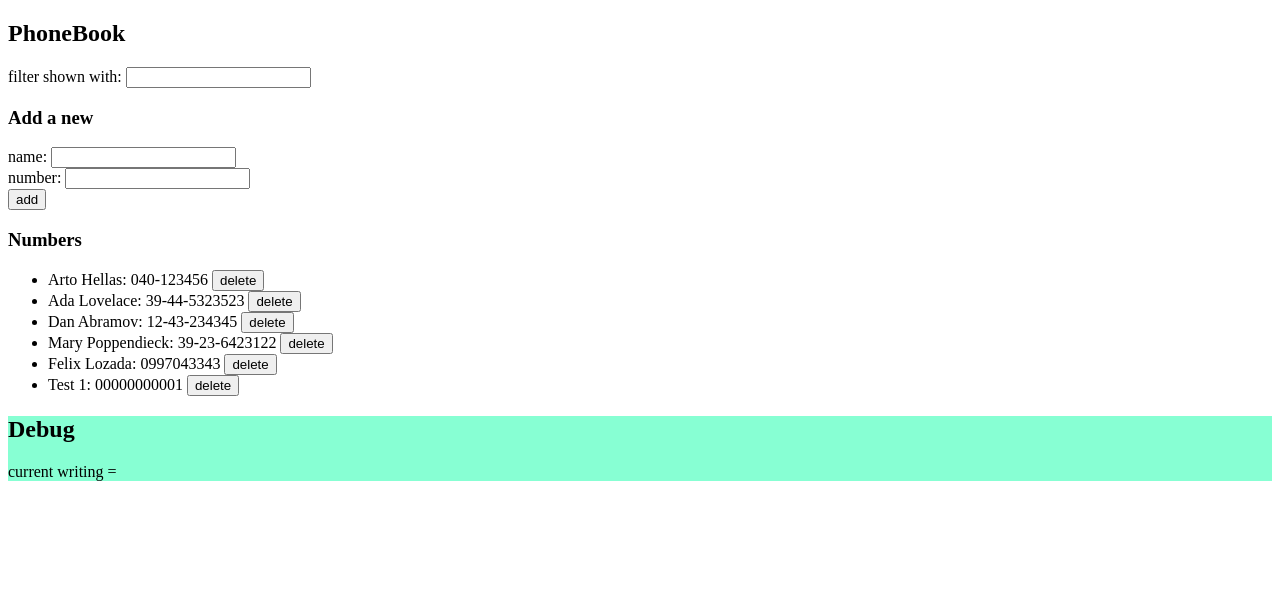
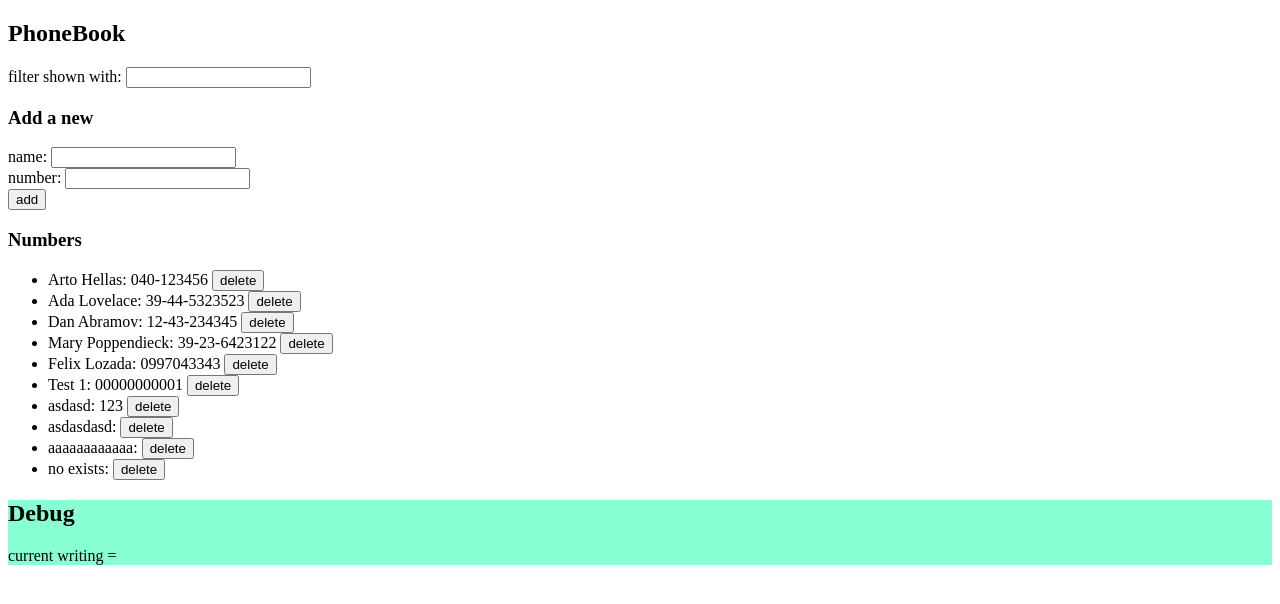
Before and after one commit to willymromero/fullstackopen-bootcamp, a React (Vite) app in the folder part2/phone-book/: page / in a window 1280 px wide. Shown: the top 604 px of the page. Built offline with nearby package versions, Linux system fonts and the light colour scheme; data requests are answered from the project's data file.

Commit message:
Part 2, exercise 2.20 rocks :rocket:

```diff
--- a/part2/phone-book/db.json
+++ b/part2/phone-book/db.json
@@ -29,6 +29,21 @@
       "name": "Test 1",
       "number": "00000000001",
       "id": 6
+    },
+    {
+      "name": "asdasd",
+      "number": "123",
+      "id": 7
+    },
+    {
+      "name": "asdasdasd",
+      "number": "",
+      "id": 8
+    },
+    {
+      "name": "aaaaaaaaaaaa",
+      "number": "",
+      "id": 10
     }
   ]
 }
--- a/part2/phone-book/src/App.jsx
+++ b/part2/phone-book/src/App.jsx
@@ -11,7 +11,7 @@ const App = () => {
   const [newPersonName, setNewPersonName] = useState("");
   const [newPersonNumber, setNewPersonNumber] = useState("");
   const [searchFilter, setSearchFilter] = useState("");
-  const [errorMessage, setErrorMessage] = useState(null)
+  const [notificationMessage, setNotificationMessage] = useState({})
 
   useEffect(() => {
     personService
@@ -37,8 +37,14 @@ const App = () => {
           .update(personExists.id, personObject)
           .then(editedPerson => setPersons(persons.map(person => person.id !== personExists.id ? person : editedPerson)))
           .then(() => {
-            setErrorMessage(`Phone number of person "${personExists.name}" was updated successfully`);
-            setTimeout(() => { setErrorMessage(null) }, 5000);
+            setNotificationMessage({ status: "success", text: `Phone number of person "${personExists.name}" was updated successfully` });
+            setTimeout(() => { setNotificationMessage({}) }, 5000);
+          })
+          .catch(error => {
+            setNotificationMessage({ status: "error", text: `Person "${personExists.name}" has already been removed from PhoneBook` });
+            setTimeout(() => { setNotificationMessage({}) }, 5000);
+            setPersons(persons.filter(person => person.id !== id));
+            console.log(error);
           });
       }
       return;
@@ -48,8 +54,8 @@ const App = () => {
       .create(personObject)
       .then(newPerson => {
         setPersons([...persons, newPerson]);
-        setErrorMessage(`Person "${newPerson.name}" was created successfully`);
-        setTimeout(() => { setErrorMessage(null) }, 5000);
+        setNotificationMessage({ status: "success", text: `Person "${newPerson.name}" was created successfully` });
+        setTimeout(() => { setNotificationMessage({}) }, 5000);
         setNewPersonName("");
         setNewPersonNumber("");
       });
@@ -71,7 +77,7 @@ const App = () => {
     <div>
 
       <h2>PhoneBook</h2>
-      <Notification message={errorMessage} />
+      <Notification notificationMessage={notificationMessage} />
       <Filter handleChange={handleFilterChange} />
       <h3>Add a new</h3>
       <PersonForm
@@ -84,6 +90,7 @@ const App = () => {
         persons={persons}
         searchFilter={searchFilter}
         setPersons={setPersons}
+        setNotificationMessage={setNotificationMessage}
       />
       <div style={{ backgroundColor: "#87ffd3" }}>
         <h2>Debug</h2>
--- a/part2/phone-book/src/components/Notification.jsx
+++ b/part2/phone-book/src/components/Notification.jsx
@@ -1,13 +1,13 @@
 import React from "react";
 
-const Notification = ({ message }) => {
-    if (!message) {
+const Notification = ({ notificationMessage }) => {
+    if (Object.keys(notificationMessage).length === 0) {
         return;
     };
 
     return (
-        <div className="notification">
-            {message}
+        <div className={`${notificationMessage.status}`}>
+            {notificationMessage.text}
         </div>
     );
 };
--- a/part2/phone-book/src/components/Persons.jsx
+++ b/part2/phone-book/src/components/Persons.jsx
@@ -1,7 +1,7 @@
 import React from "react";
 import personService from "../services/persons";
 
-const Persons = ({ persons, searchFilter, setPersons }) => {
+const Persons = ({ persons, searchFilter, setPersons, setNotificationMessage }) => {
     const deletePerson = (id) => {
         const person = persons.find(person => person.id === id);
 
@@ -11,7 +11,8 @@ const Persons = ({ persons, searchFilter, setPersons }) => {
                 .deleteById(id)
                 .then(() => setPersons(persons.filter(person => person.id !== id)))
                 .catch(error => {
-                    alert(`The person "${person.name}" was already deleted from server 😨`);
+                    setNotificationMessage({ status: "error", text: `Person "${person.name}" has already been removed from PhoneBook` });
+                    setTimeout(() => { setNotificationMessage({}) }, 5000);
                     setPersons(persons.filter(person => person.id !== id));
                     console.log(error);
                 });
--- a/part2/phone-book/src/index.css
+++ b/part2/phone-book/src/index.css
@@ -1,4 +1,4 @@
-.notification {
+.success {
     background-color: #38c37b;
     color: white;
     padding: 1em;
@@ -6,3 +6,12 @@
     box-shadow: 2px 2px 5px rgba(0, 0, 0, 0.25);
     margin-bottom: 1em;
 }
+
+.error {
+    background-color: #c33838;
+    color: white;
+    padding: 1em;
+    border-radius: 5px;
+    box-shadow: 2px 2px 5px rgba(0, 0, 0, 0.25);
+    margin-bottom: 1em;
+}
--- a/part2/phone-book/src/services/persons.js
+++ b/part2/phone-book/src/services/persons.js
@@ -3,7 +3,13 @@ const BASE_URL = "http://localhost:3001/persons";
 
 const getAll = () => {
   const request = axios.get(BASE_URL);
-  return request.then((response) => response.data);
+  // return request.then((response) => response.data);
+  const nonExisting = {
+      "name": "no exists",
+      "number": "",
+      "id": 11,
+  };
+  return request.then((response) => response.data.concat(nonExisting));
 };
 
 const create = (person) => {
```
